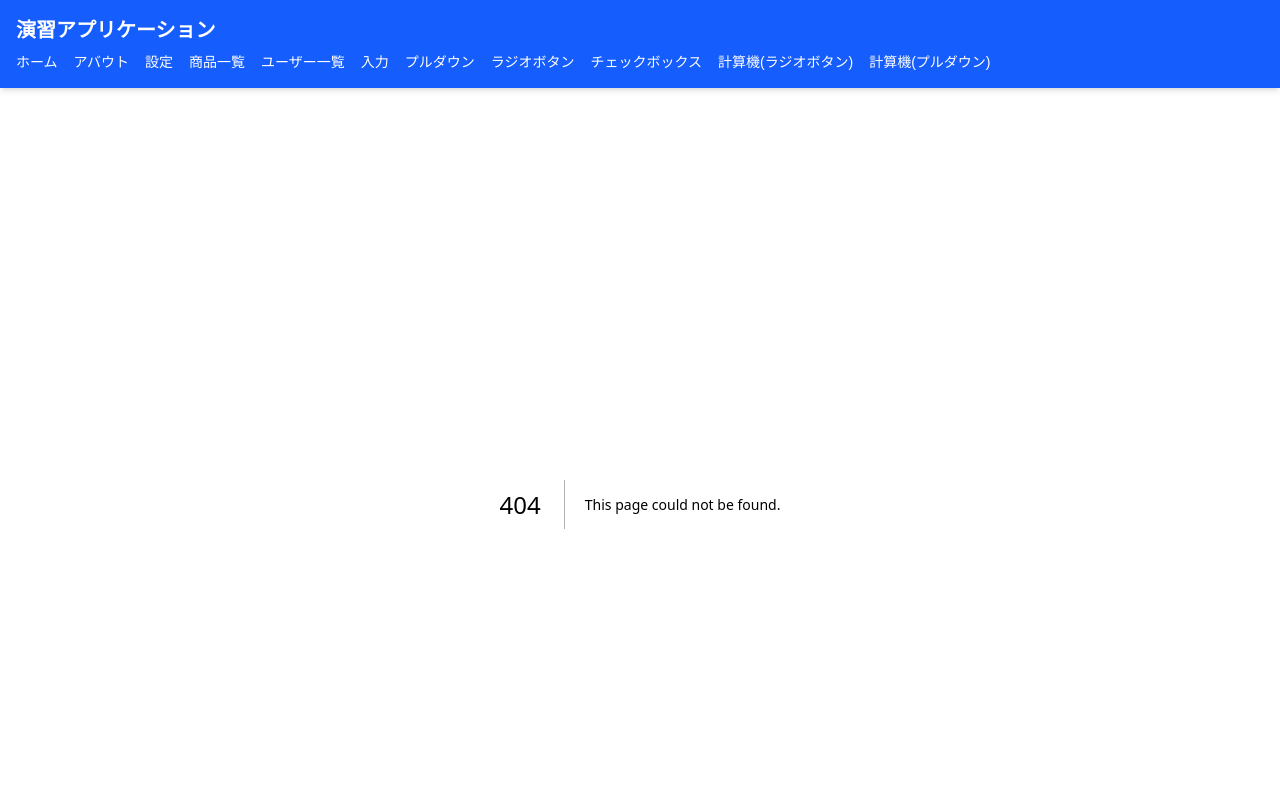
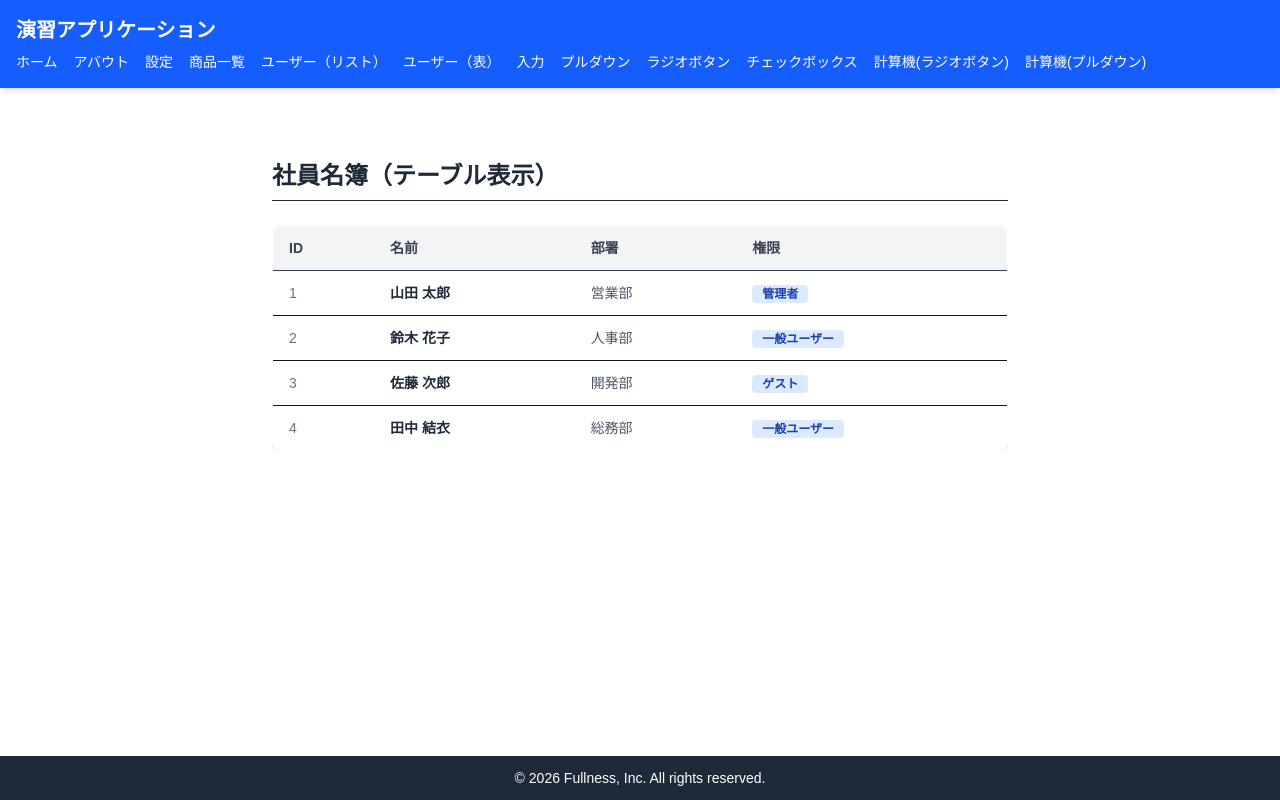
Before and after one commit to H-Akaogi/TS-Frontend-Exercise, a Next.js app: page /chapter04/list4/table in a window 1280 px wide. Before the commit this address had no page. Shown: the top 800 px of the page. Built offline with nearby package versions, Linux system fonts and the light colour scheme.

Commit message:
リスト4-8 UserTable(ユーザー一覧)コンポーネントの実装

```diff
--- /dev/null
+++ b/app/chapter04/list4/table/page.tsx
@@ -0,0 +1,28 @@
+"use client";
+/**
+ * リスト4-8 UserTable(ユーザー一覧)コンポーネントの実装
+ */
+import UserTable, { User } from "@/components/chapter04/list4/table/UserTable";
+
+// 作成したテーブル部品と、データの型(User)をインポート
+
+export default function TableSamplePage() {
+    // 表示するための配列データ（実務ではデータベースから取得します）
+    const usersData: User[] = [
+        { id: 1, name: "山田 太郎", department: "営業部", role: "管理者" },
+        { id: 2, name: "鈴木 花子", department: "人事部", role: "一般ユーザー" },
+        { id: 3, name: "佐藤 次郎", department: "開発部", role: "ゲスト" },
+        { id: 4, name: "田中 結衣", department: "総務部", role: "一般ユーザー" },
+    ];
+
+    return (
+        <main className="p-4 max-w-3xl mx-auto mt-10">
+            <h1 className="text-2xl font-bold mb-6 border-b pb-2 text-gray-800">
+                社員名簿（テーブル表示）
+            </h1>
+
+            {/* 自作したテーブル部品に、配列データを丸ごと渡すだけ！ */}
+            <UserTable users={usersData} />
+        </main>
+    );
+}
--- a/app/layout/basic.tsx
+++ b/app/layout/basic.tsx
@@ -41,7 +41,9 @@ export default function RootLayout({
                             リスト3-3 コンポーネント間のデータ受け渡し
                             リスト4-7 UserCard(ユーザー一覧)コンポーネントの実装
                              */}
-                            <a href="/chapter04/list4/list" className="hover:underline">ユーザー一覧</a>
+                            <a href="/chapter04/list4/list" className="hover:underline">ユーザー（リスト）</a>
+                            {/* リスト4-8 UserTable(ユーザー一覧)コンポーネントの実装 */}
+                            <a href="/chapter04/list4/table" className="hover:underline">ユーザー（表）</a>
                             {/*
                             リスト4-1 ActionButtonコンポーネントの実装
                             リスト4-2 useState()フックの利用
--- /dev/null
+++ b/components/chapter04/list4/table/UserTable.tsx
@@ -0,0 +1,51 @@
+"use client";
+/**
+ * リスト4-8 UserTable(ユーザー一覧)コンポーネントの実装
+ */
+
+// 一人分のユーザーデータ
+export type User = {
+    id: number;
+    name: string;
+    department: string
+    role: string;
+};
+
+// コンポーネントが受け取るPropsのルール
+type UserTableProps = {
+    users: User[];
+};
+
+export default function UserTable({ users }: UserTableProps) {
+    return (
+        <div className="overflow-x-auto">
+            <table className="min-w-full bg-white border border-gray-200 shadow-sm rounded-lg overflow-hidden text-sm">
+                {/* 見出し部分（固定で1回だけ表示） */}
+                <thead className="bg-gray-100 text-gray-700">
+                    <tr>
+                        <th className="py-3 px-4 text-left border-b font-bold">ID</th>
+                        <th className="py-3 px-4 text-left border-b font-bold">名前</th>
+                        <th className="py-3 px-4 text-left border-b font-bold">部署</th>
+                        <th className="py-3 px-4 text-left border-b font-bold">権限</th>
+                    </tr>
+                </thead>
+                {/* データ部分（配列の件数分だけループして行を生成） */}
+                <tbody>
+                    {users.map((user) => (
+                        /* ループで生成する行(tr)に対してkeyを設定する */
+                        <tr key={user.id} className="border-b hover:bg-gray-50">
+                            <td className="py-3 px-4 text-gray-500">{user.id}</td>
+                            <td className="py-3 px-4 font-bold text-gray-800">{user.name}</td>
+                            <td className="py-3 px-4 text-gray-600">{user.department}</td>
+                            <td className="py-3 px-4">
+                                <span className="bg-blue-100 text-blue-800 text-xs font-semibold px-2.5 py-0.5 rounded">
+                                    {user.role}
+                                </span>
+                            </td>
+                        </tr>
+                    ))}
+                </tbody>
+            </table>
+        </div>
+    );
+}
```
